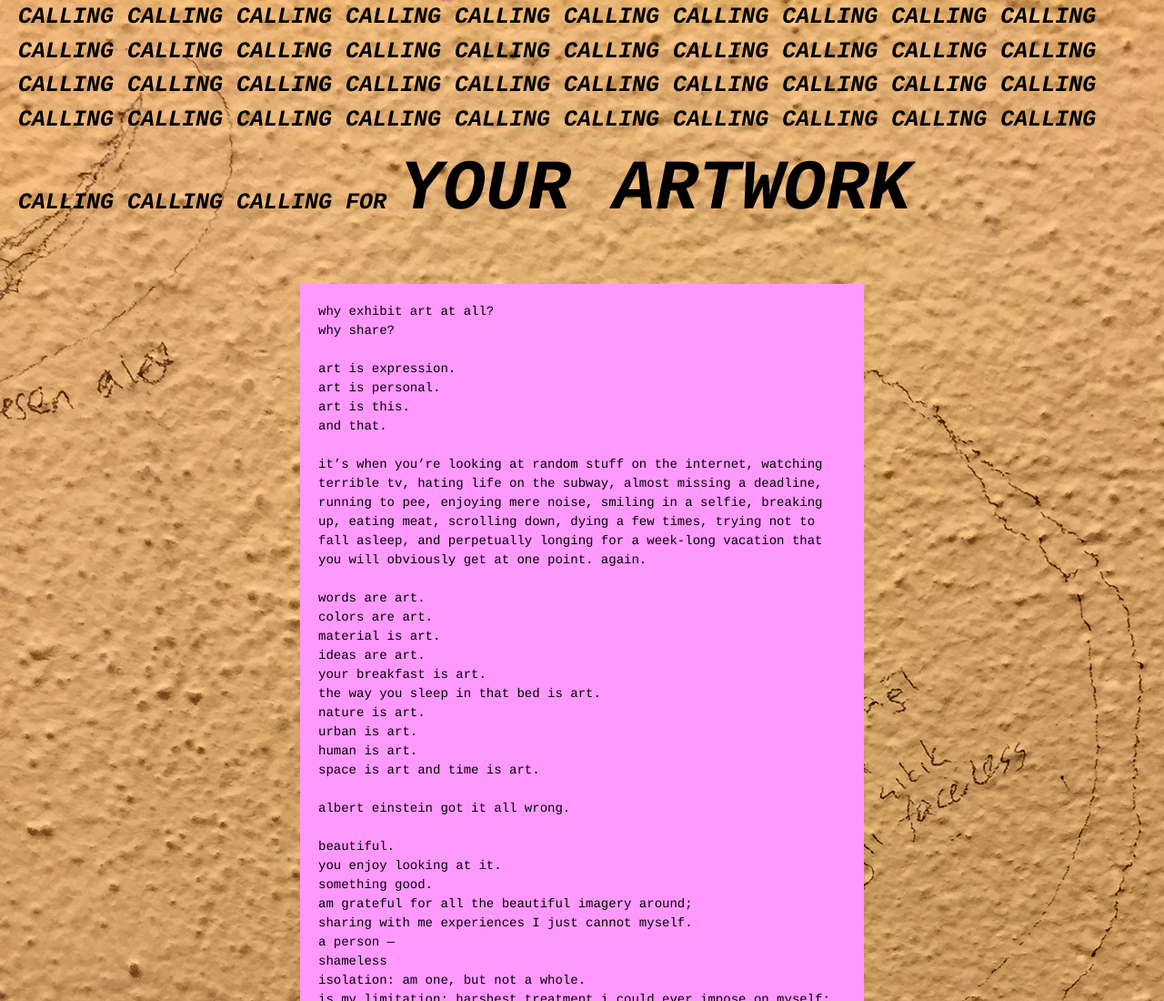
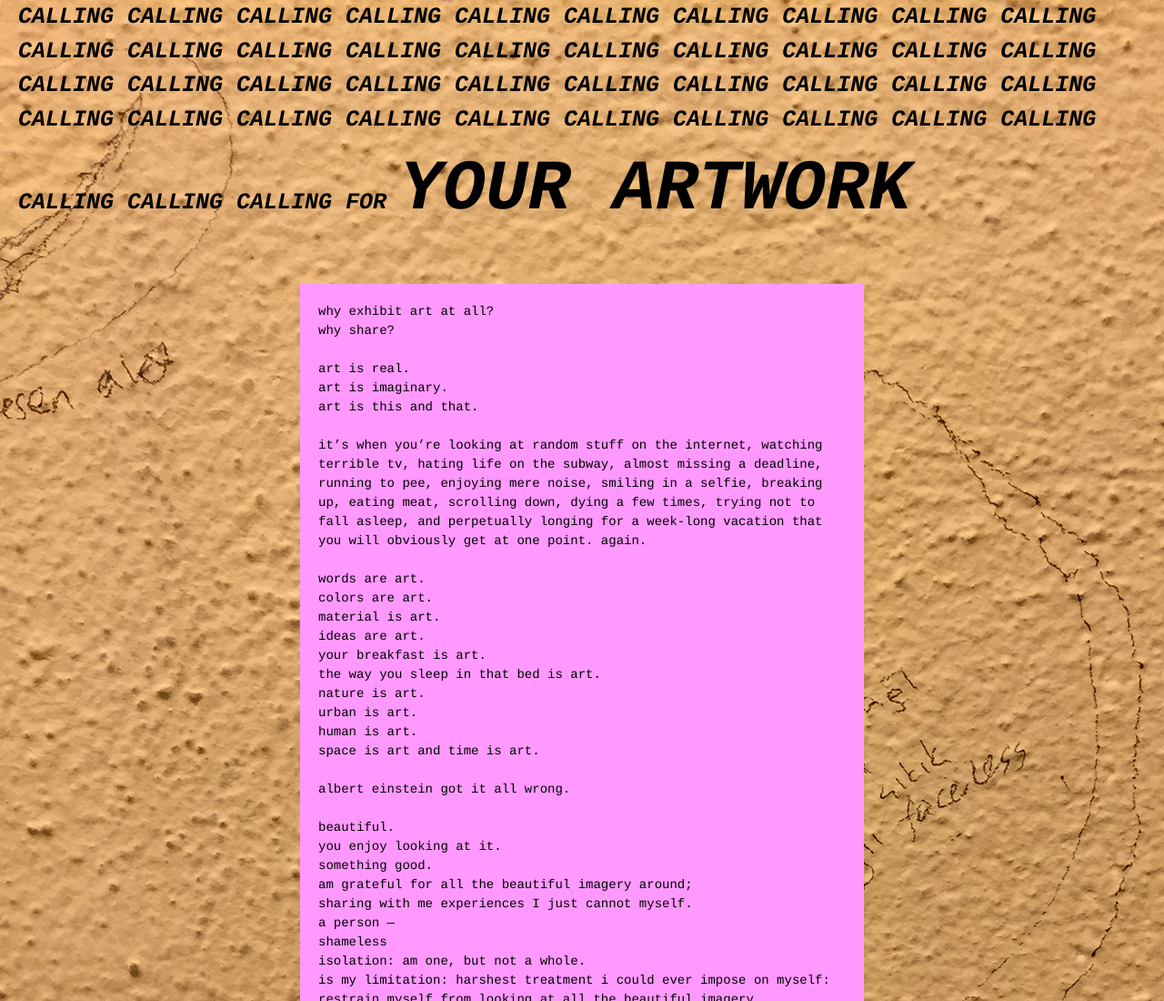
Before and after one commit to tturan/call, a plain HTML site: page index.html in a window 1280 px wide. Shown: the top 1100 px of the page at 91% size. Drawn offline with Linux system fonts and the light colour scheme.

Commit message:
minor text change

```diff
--- a/index.html
+++ b/index.html
@@ -27,10 +27,9 @@
         <p>why exhibit art at all?</p>
         <p>why share?</p>
       <br>
-        <p>art is expression.</p>
-        <p>art is personal.</p>
-        <p>art is this.</p>
-        <p>and that.</p>
+        <p>art is real.</p>
+        <p>art is imaginary.</p>
+        <p>art is this and that.</p>
       <br>
         <p>it’s when you’re looking at random stuff on the internet, watching terrible tv, hating life on the subway, almost missing a deadline, running to pee, enjoying mere noise, smiling in a selfie, breaking up, eating meat, scrolling down, dying a few times, trying not to fall asleep, and perpetually longing for a week-long vacation that you will obviously get at one point. again.</p>
       <br>
```
